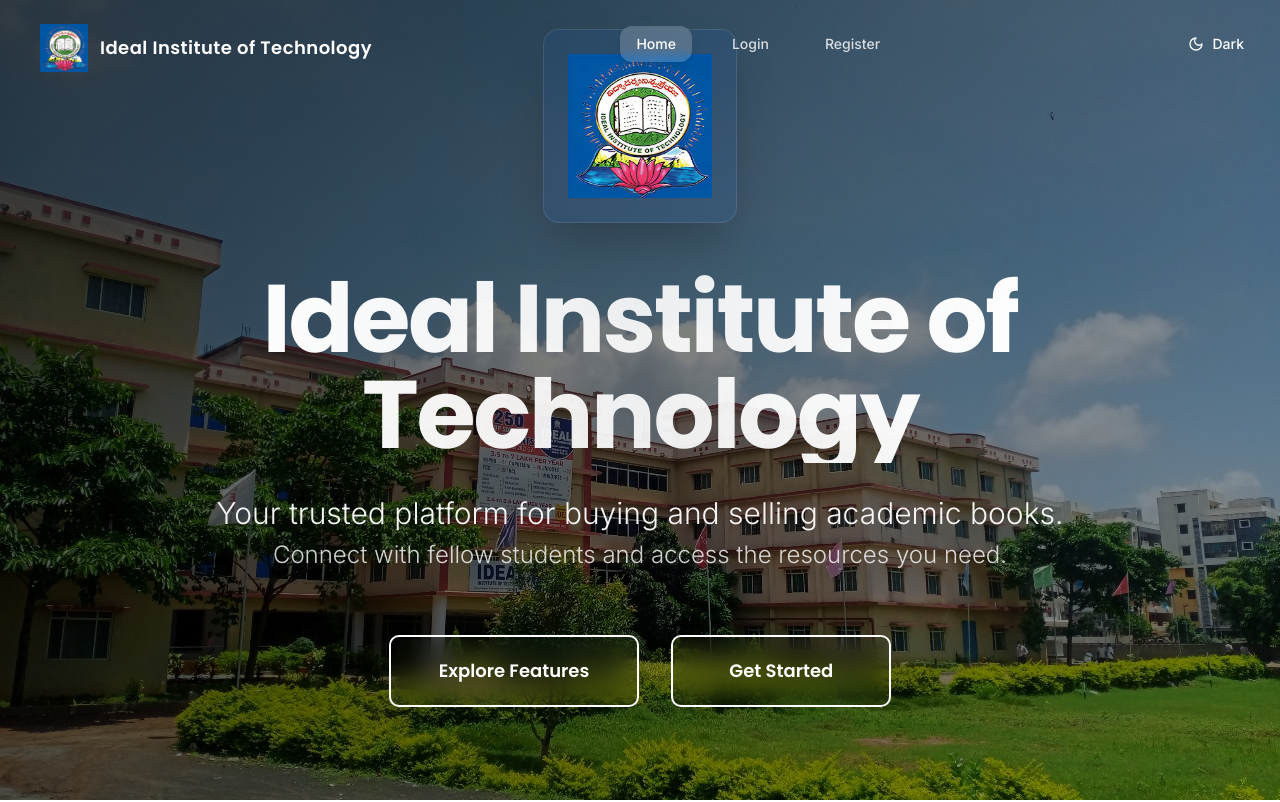
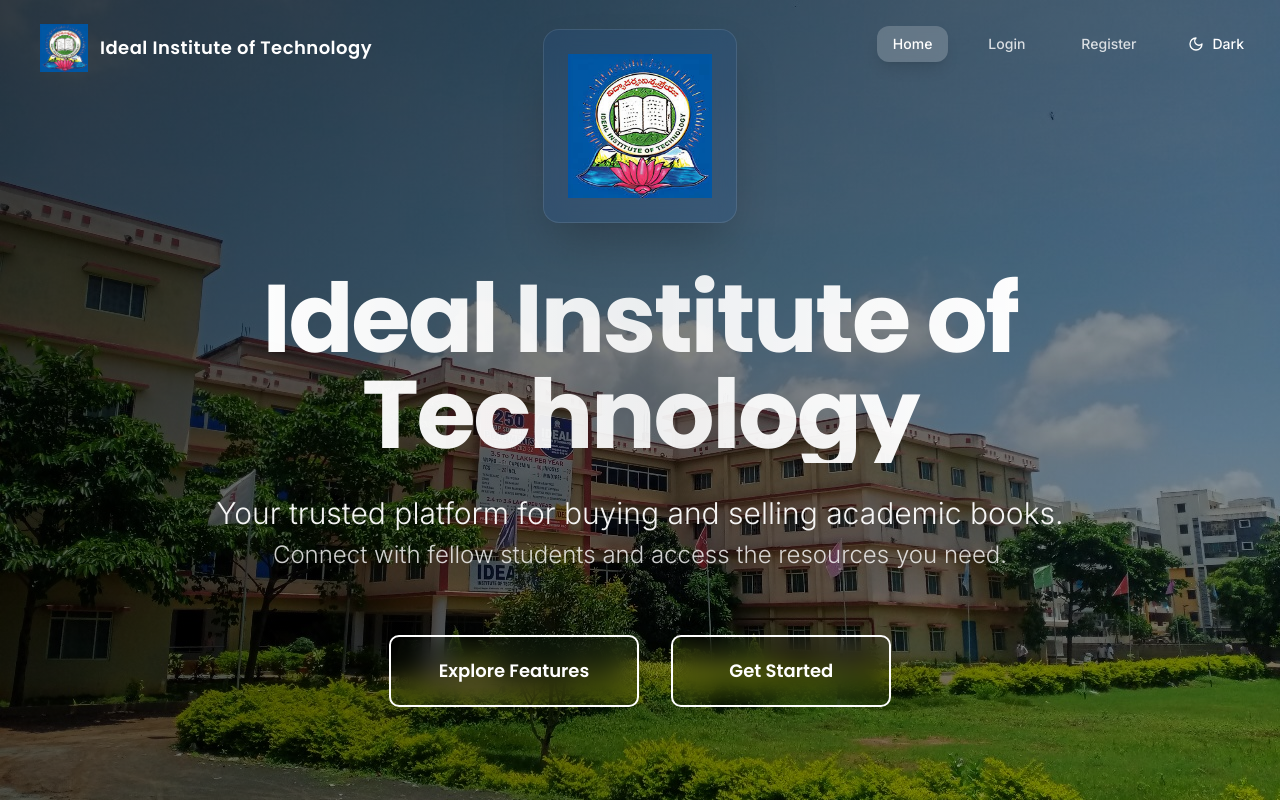
Before and after one commit to aman-tripathi-45/easy-book-market-94, a React (Vite) app: page / in a window 1280 px wide. Shown: the top 802 px of the page. Built offline with nearby package versions, Linux system fonts and the light colour scheme.

Commit message:
Fix header alignment and text visibility
- Move navigation buttons to the right.
- Improve visibility of "G" and "Y" in the logo text.

```diff
--- a/src/components/Header.tsx
+++ b/src/components/Header.tsx
@@ -28,20 +28,20 @@ const Header = () => {
               alt="Ideal Institute of Technology Logo"
               className="h-12 w-12 mt-2"
             />
-            <h1 className="text-hero-text font-poppins text-lg font-semibold tracking-wide mt-2">
+            <h1 className="text-hero-text font-poppins text-lg font-semibold tracking-wide mt-2 whitespace-nowrap">
               Ideal Institute of Technology
             </h1>
           </div>
 
-          {/* Navigation - Centered and moved slightly left */}
-          <nav className="hidden md:flex items-center gap-6 -ml-8">
-            <NavItem href="/" active>Home</NavItem>
-            <NavItem href="/login">Login</NavItem>
-            <NavItem href="/register">Register</NavItem>
-          </nav>
+          {/* Navigation and Theme Toggle - Grouped closer together */}
+          <div className="hidden md:flex items-center gap-6">
+            <nav className="flex items-center gap-6">
+              <NavItem href="/" active>Home</NavItem>
+              <NavItem href="/login">Login</NavItem>
+              <NavItem href="/register">Register</NavItem>
+            </nav>
 
-          {/* Theme Toggle Button - Settings icon removed */}
-          <div className="flex items-center">
+            {/* Theme Toggle Button */}
             <Button
               variant="ghost"
               size="sm"
@@ -49,7 +49,7 @@ const Header = () => {
               onClick={() => setTheme(theme === "dark" ? "light" : "dark")}
             >
               {theme === "dark" ? <Sun className="h-4 w-4" /> : <Moon className="h-4 w-4" />}
-              <span className="hidden md:inline text-sm font-medium">
+              <span className="text-sm font-medium">
                 {theme === "dark" ? "Light" : "Dark"}
               </span>
             </Button>
```
